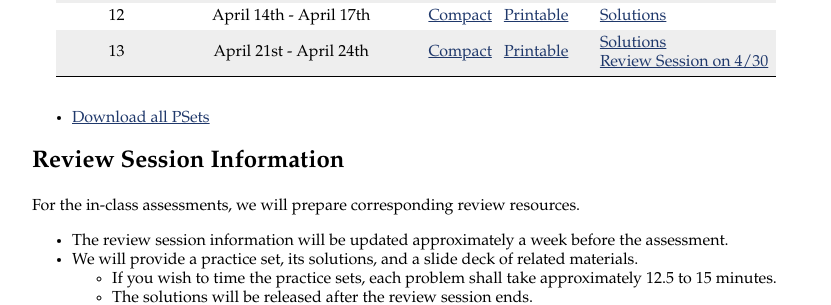
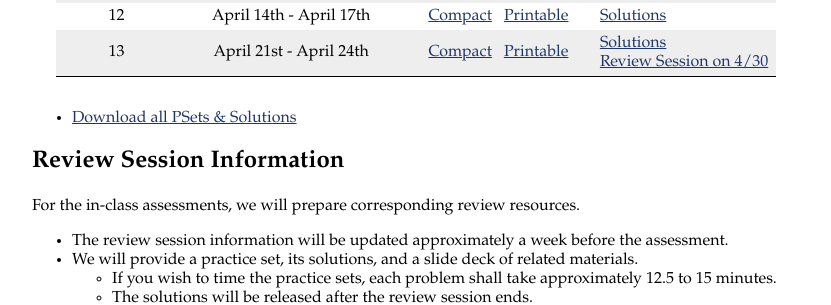
Before and after one commit to JHU-ODE-PILOT/SP25, a Jekyll site: the page built from problem_sets.md, in a window 1280 px wide. Shown: the part 1100-1405 px from the top of the page, without its empty margins (224-1055 px from the left). Built offline with Jekyll 4.4.1, drawn with Linux system fonts in a browser that asks for light colours.

Commit message:
added solutions to the instructions

```diff
--- a/problem_sets.md
+++ b/problem_sets.md
@@ -42,7 +42,7 @@ Here are the problem sets for each week of PILOT learning.
 | 12 | April 14th - April 17th | [Compact]({{site.baseurl}}/PSets/12C.pdf) &nbsp; [Printable]({{site.baseurl}}/PSets/12E.pdf) | [Solutions]({{site.baseurl}}/PSets/12S.pdf) |
 | 13 | April 21st - April 24th | [Compact]({{site.baseurl}}/PSets/13C.pdf) &nbsp; [Printable]({{site.baseurl}}/PSets/13E.pdf) | [Solutions]({{site.baseurl}}/PSets/13S.pdf) <br> [Review Session on 4/30](#review-session-information) |
 
-- [Download all PSets]({{site.baseurl}}/PSets.zip)
+- [Download all PSets & Solutions]({{site.baseurl}}/PSets.zip)
 
 ## Review Session Information
 
```
Also changed, not shown: resources.md (+0 -1 lines).
